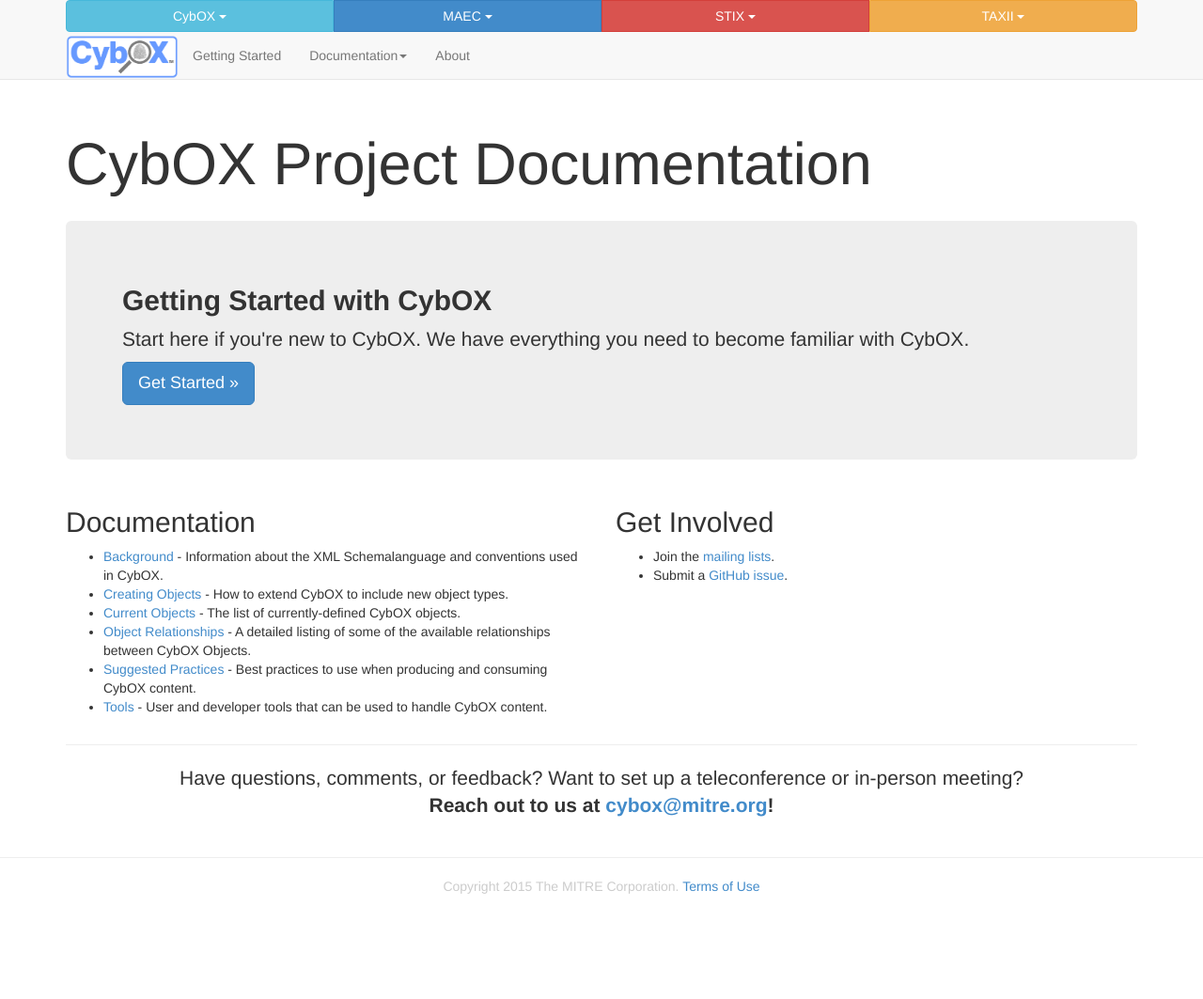
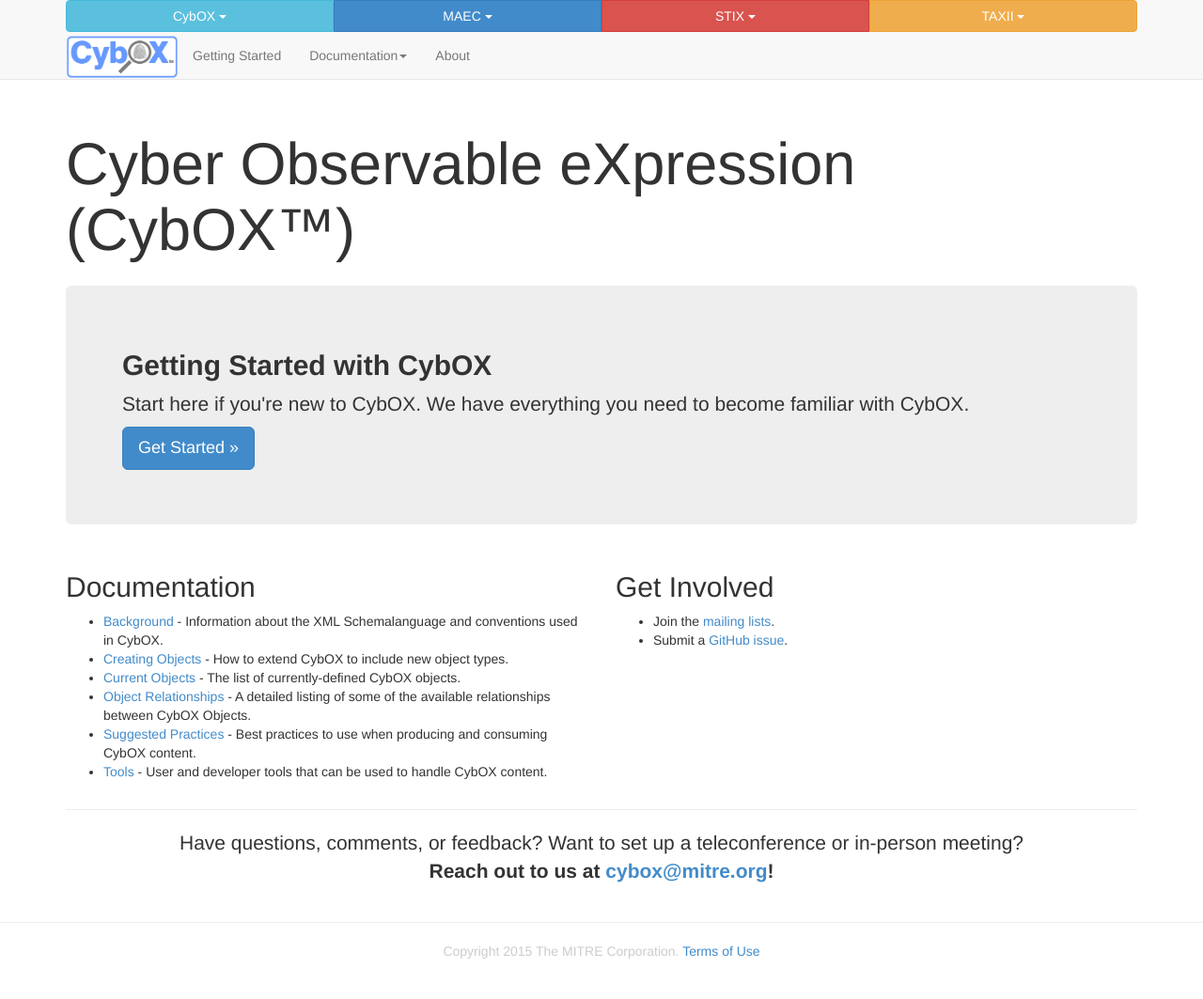
Before and after one commit to CybOXProject/cyboxproject.github.io, a Jekyll site: the page built from index.md, in a window 1280 px wide. Shown: the whole page at 94% size. Built offline with Jekyll 4.4.1, drawn with Linux system fonts in a browser that asks for light colours; Markdown is read by kramdown in place of the engine named in the settings; before the commit the page ends 994 px from its top, so only the background shows below that.

Commit message:
Updated site title

```diff
--- a/index.md
+++ b/index.md
@@ -5,7 +5,7 @@
 no_in_page_title: true
 ---
 
-<h1 class="site-title">CybOX Project Documentation</h1>
+<h1 class="site-title">Cyber Observable eXpression (CybOX™)</h1>
 
 <div class="jumbotron">
   <h2><strong>Getting Started with CybOX</strong></h2>
@@ -21,7 +21,7 @@
       <li><a href="/documentation/background">Background</a> - Information about the XML Schemalanguage and conventions used in CybOX.</li>
       <li><a href="/documentation/creating-objects">Creating Objects</a> - How to extend CybOX to include new object types.</li>
       <li><a href="/documentation/objects">Current Objects</a> - The list of currently-defined CybOX objects.</li>
-	  <li><a href="/documentation/object-relationships">Object Relationships</a> - A detailed listing of some of the available relationships between CybOX Objects.</li>
+      <li><a href="/documentation/object-relationships">Object Relationships</a> - A detailed listing of some of the available relationships between CybOX Objects.</li>
       <li><a href="/documentation/suggested-practices">Suggested Practices</a> - Best practices to use when producing and consuming CybOX content.</li>
       <li><a href="/documentation/tools">Tools</a> - User and developer tools that can be used to handle CybOX content.</li>
     </ul>
```
